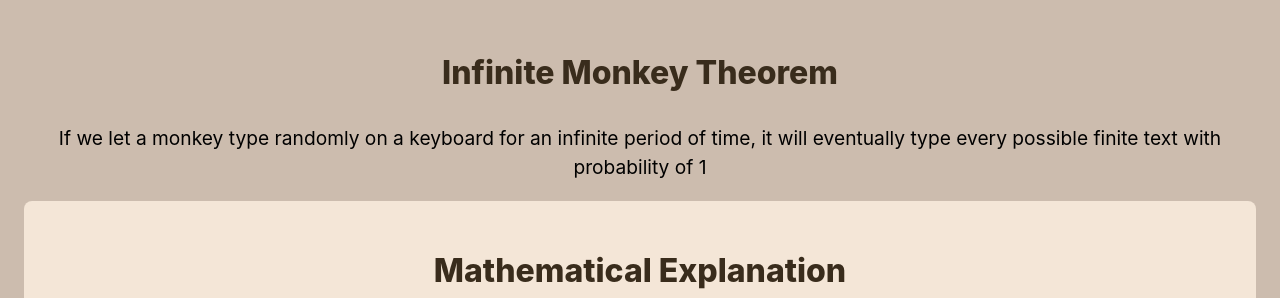
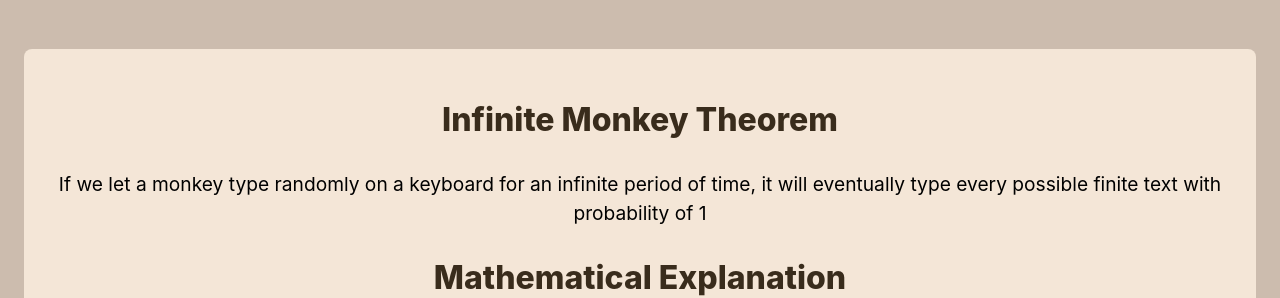
Before and after one commit to Jeanpefe/dockerized-infinite-monkeys, a React (Vite) app: page / in a window 1280 px wide. Shown: the part 170-468 px from the top of the page. Built offline with nearby package versions, Linux system fonts and the light colour scheme.

Commit message:
feat: monkey/monkeys str depending on number of monkeys typing

```diff
--- a/src/App.tsx
+++ b/src/App.tsx
@@ -35,8 +35,6 @@ function App() {
     <>
       <main>
         <h1>Dockerized Infinite Monkeys</h1>
-		<h2>Infinite Monkey Theorem</h2>
-		<p>If we let a monkey type randomly on a keyboard for an infinite period of time, it will eventually type every possible finite text with probability of 1</p>
 		<MathExplanation />
         <FormSection onFormSubmit={handleFormSubmit} generate={generate} />
         <section>
--- a/src/components/MathExplanation/MathExplanation.css
+++ b/src/components/MathExplanation/MathExplanation.css
@@ -1,14 +1,14 @@
 /* Añade un archivo MathExplanation.css o coloca estos estilos en línea */
 .math_explanation__container {
-	background-color: #f4e6d7; /* Un color crema suave que hace que el texto sea más cómodo de leer */
+	background-color: #f4e6d7;
 	padding: 20px;
-	border-radius: 8px; /* Esquinas redondeadas */
-	margin: 0 auto; /* Centrar en la página */
+	border-radius: 8px;
+	margin-bottom: 1rem;
   }
 
 
   .katex {
-	font-size: 1.2em; /* Ajusta el tamaño de las fórmulas para que se integren con el texto */
+	font-size: 1.2em;
   }
 
   @media screen and (max-width: 600px) {
--- a/src/components/MathExplanation/MathExplanation.tsx
+++ b/src/components/MathExplanation/MathExplanation.tsx
@@ -5,6 +5,8 @@ import './MathExplanation.css';
 export default function MathExplanation() {
 	return (
 	  <section className='math_explanation__container'>
+		<h2>Infinite Monkey Theorem</h2>
+		<p>If we let a monkey type randomly on a keyboard for an infinite period of time, it will eventually type every possible finite text with probability of 1</p>
 		<h2>Mathematical Explanation</h2>
 		<p>
       Let's say that our keyboard has 26 different keys. The probability of a monkey typing a word of length <em>L</em> is <InlineMath math="(1/26)^L"/> in any block of <em>L</em> characters.<br />
--- a/src/components/Probability.tsx
+++ b/src/components/Probability.tsx
@@ -9,6 +9,6 @@ interface ProbabilityUnderConditionsProps {
 }
 export function ProbabilityUnderConditions({ inputNumberOfMonkeys, numberOfCharacters, displayTextNumberOfCharacters, inputText, numberOfDecimals }: ProbabilityUnderConditionsProps) {
 	return (
-		<p>Probability of typing the word in less than {displayTextNumberOfCharacters} characters with {inputNumberOfMonkeys} monkeys: {getProbabilityOfTypingAWordWithMultipleMonkeys({ inputNumberOfMonkeys, numberOfCharacters, inputText, numberOfDecimals })}</p>
+		<p>Probability of typing the word in less than {displayTextNumberOfCharacters} characters with {inputNumberOfMonkeys} {inputNumberOfMonkeys > 1 ? 'monkeys' : 'monkey'}: {getProbabilityOfTypingAWordWithMultipleMonkeys({ inputNumberOfMonkeys, numberOfCharacters, inputText, numberOfDecimals })}</p>
 	)
 }
```
